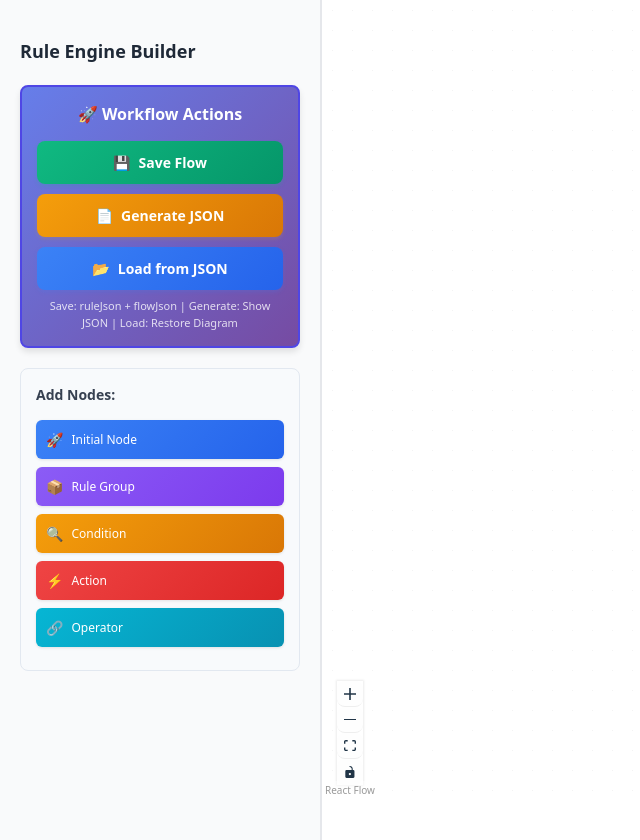
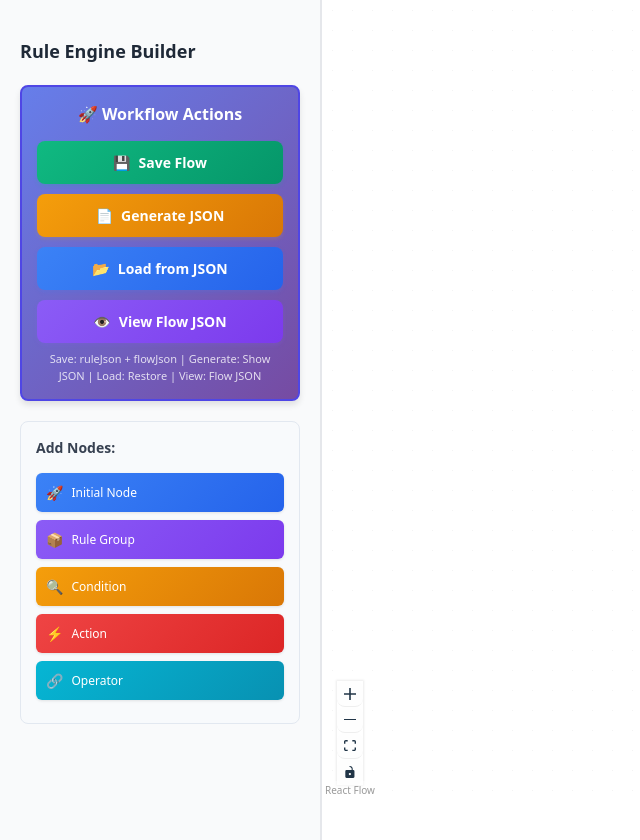
Before and after one commit to Nagarjunl/react-flow, a React (Vite) app: page / in a window 1280 px wide. Shown: the whole page, without its empty margins (0-640 px from the left). Built offline with nearby package versions, Linux system fonts and the light colour scheme.

Commit message:
Added view Flow json button

```diff
--- a/src/components/SideBar.jsx
+++ b/src/components/SideBar.jsx
@@ -1,6 +1,6 @@
 import React from 'react';
 
-const SideBar = ({ onAddNode, onAddConditionToGroup, nodes, selectedGroupId, setSelectedGroupId, onGenerateJson, onLoadFromJson, onSaveFlow }) => {
+const SideBar = ({ onAddNode, onAddConditionToGroup, nodes, selectedGroupId, setSelectedGroupId, onGenerateJson, onLoadFromJson, onSaveFlow, onViewFlowJson }) => {
     const nodeTypes = [
         {
             type: 'initial',
@@ -74,7 +74,7 @@ const SideBar = ({ onAddNode, onAddConditionToGroup, nodes, selectedGroupId, set
                 Rule Engine Builder
             </h3>
 
-            {/* Main Action Buttons - Only 3 Buttons */}
+            {/* Main Action Buttons - 4 Buttons */}
             <div style={{
                 marginBottom: '20px',
                 padding: '15px',
@@ -179,7 +179,8 @@ const SideBar = ({ onAddNode, onAddConditionToGroup, nodes, selectedGroupId, set
                         justifyContent: 'center',
                         gap: '8px',
                         transition: 'all 0.2s ease',
-                        boxShadow: '0 2px 4px rgba(59, 130, 246, 0.2)'
+                        boxShadow: '0 2px 4px rgba(59, 130, 246, 0.2)',
+                        marginBottom: '10px'
                     }}
                     onMouseEnter={(e) => {
                         e.target.style.transform = 'translateY(-1px)';
@@ -194,13 +195,46 @@ const SideBar = ({ onAddNode, onAddConditionToGroup, nodes, selectedGroupId, set
                     <span>Load from JSON</span>
                 </button>
 
+                {/* 4. View Flow JSON Button */}
+                <button
+                    onClick={onViewFlowJson}
+                    style={{
+                        width: '100%',
+                        padding: '12px',
+                        background: 'linear-gradient(135deg, #8b5cf6 0%, #7c3aed 100%)',
+                        color: 'white',
+                        border: 'none',
+                        borderRadius: '8px',
+                        fontSize: '14px',
+                        fontWeight: '600',
+                        cursor: 'pointer',
+                        display: 'flex',
+                        alignItems: 'center',
+                        justifyContent: 'center',
+                        gap: '8px',
+                        transition: 'all 0.2s ease',
+                        boxShadow: '0 2px 4px rgba(139, 92, 246, 0.2)'
+                    }}
+                    onMouseEnter={(e) => {
+                        e.target.style.transform = 'translateY(-1px)';
+                        e.target.style.boxShadow = '0 4px 8px rgba(139, 92, 246, 0.3)';
+                    }}
+                    onMouseLeave={(e) => {
+                        e.target.style.transform = 'translateY(0)';
+                        e.target.style.boxShadow = '0 2px 4px rgba(139, 92, 246, 0.2)';
+                    }}
+                >
+                    <span>👁️</span>
+                    <span>View Flow JSON</span>
+                </button>
+
                 <p style={{
                     margin: '8px 0 0 0',
                     fontSize: '11px',
                     color: 'rgba(255, 255, 255, 0.8)',
                     textAlign: 'center'
                 }}>
-                    Save: ruleJson + flowJson | Generate: Show JSON | Load: Restore Diagram
+                    Save: ruleJson + flowJson | Generate: Show JSON | Load: Restore | View: Flow JSON
                 </p>
             </div>
 
```
